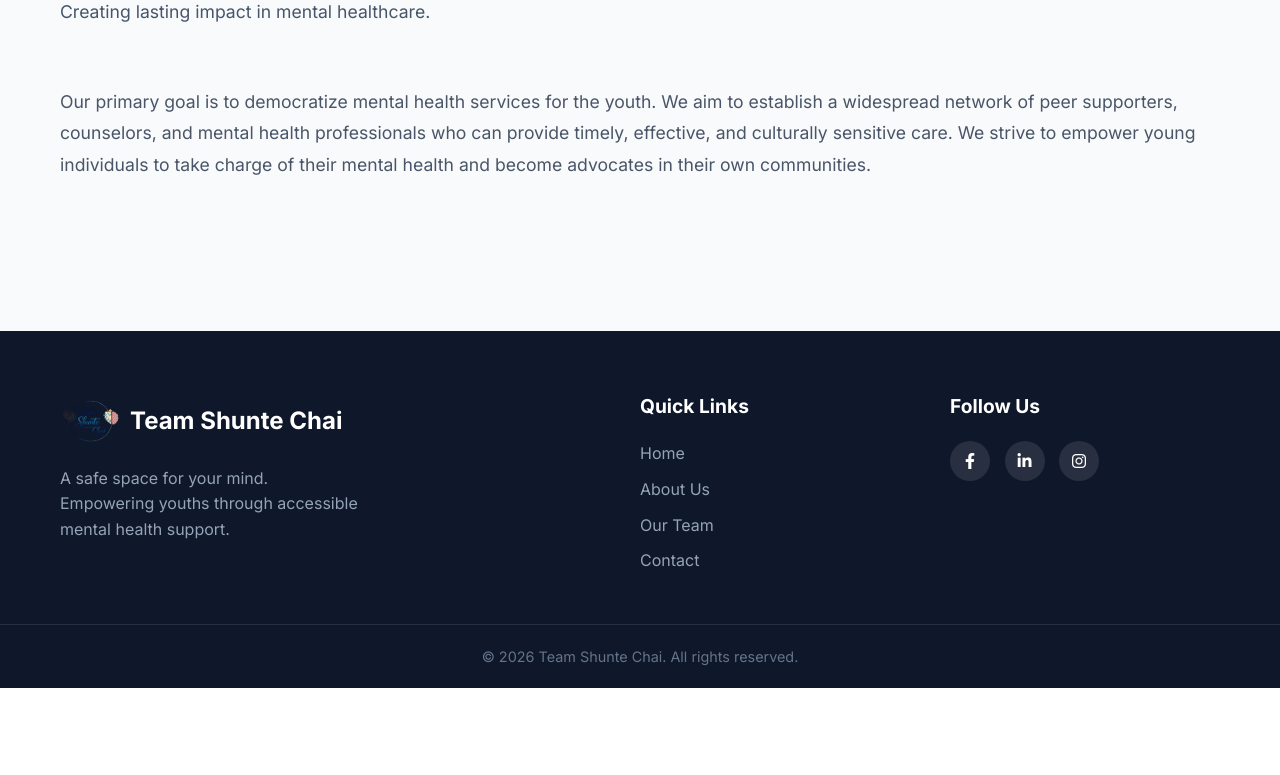
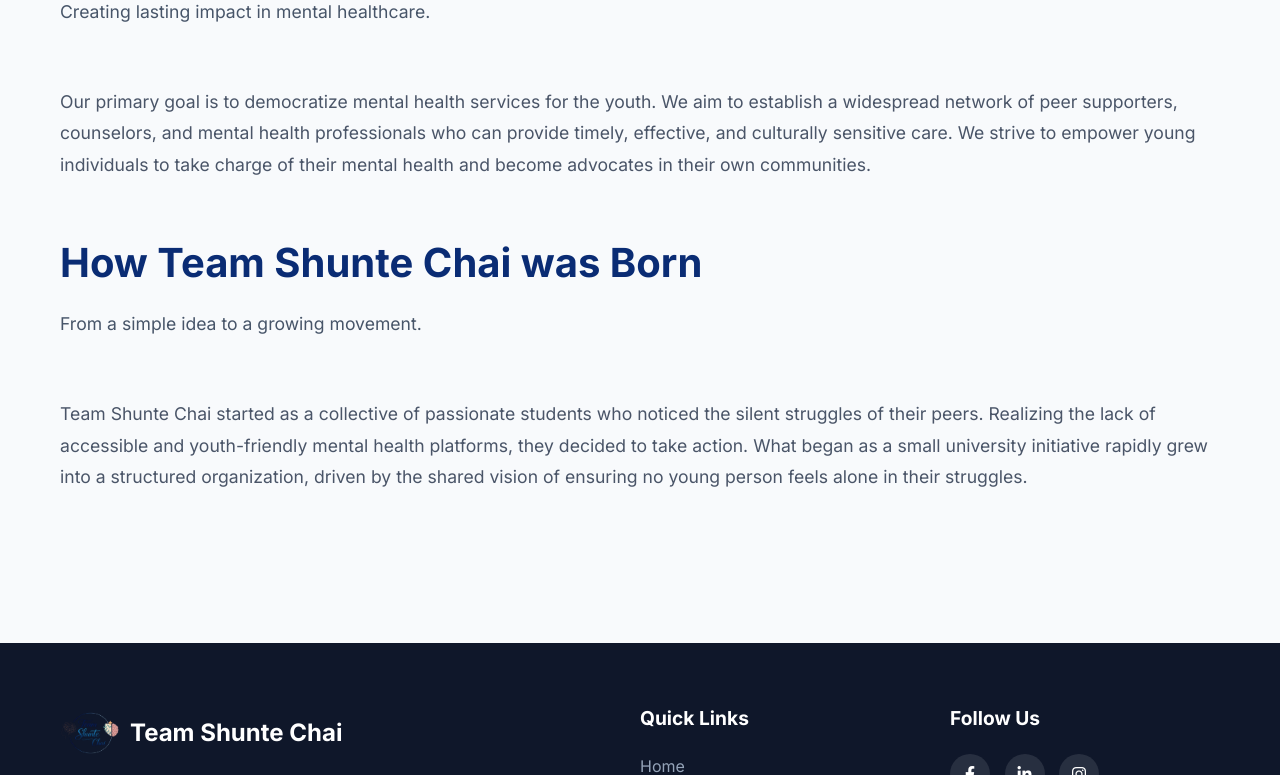
Before and after one commit to Sreezon23/team-shunte-chai, a Django app: page /about/ in a window 1280 px wide. Shown: the part 871-1646 px from the top of the page. Before the commit the page ends 1559 px from the top, so only its background shows below. Run offline with Django 5.2, Linux system fonts and the light colour scheme; some libraries are stand-ins or nearby versions.

Commit message:
Restore How Team Shunte Chai was Born section

```diff
--- a/templates/about.html
+++ b/templates/about.html
@@ -33,8 +33,14 @@
             </p>
         </div>
 
-
-
-    </div>
+        <div class="about-content" style="margin-bottom: 50px;">
+            <div class="section-header" style="text-align: left;">
+                <h2 style="color: #0a2c74;">How Team Shunte Chai was Born</h2>
+                <p>From a simple idea to a growing movement.</p>
+            </div>
+            <p style="font-size: 1.1rem; color: #4a5568; line-height: 1.8;">
+                Team Shunte Chai started as a collective of passionate students who noticed the silent struggles of their peers. Realizing the lack of accessible and youth-friendly mental health platforms, they decided to take action. What began as a small university initiative rapidly grew into a structured organization, driven by the shared vision of ensuring no young person feels alone in their struggles.
+            </p>
+        </div>    </div>
 </section>
 {% endblock %}
```
